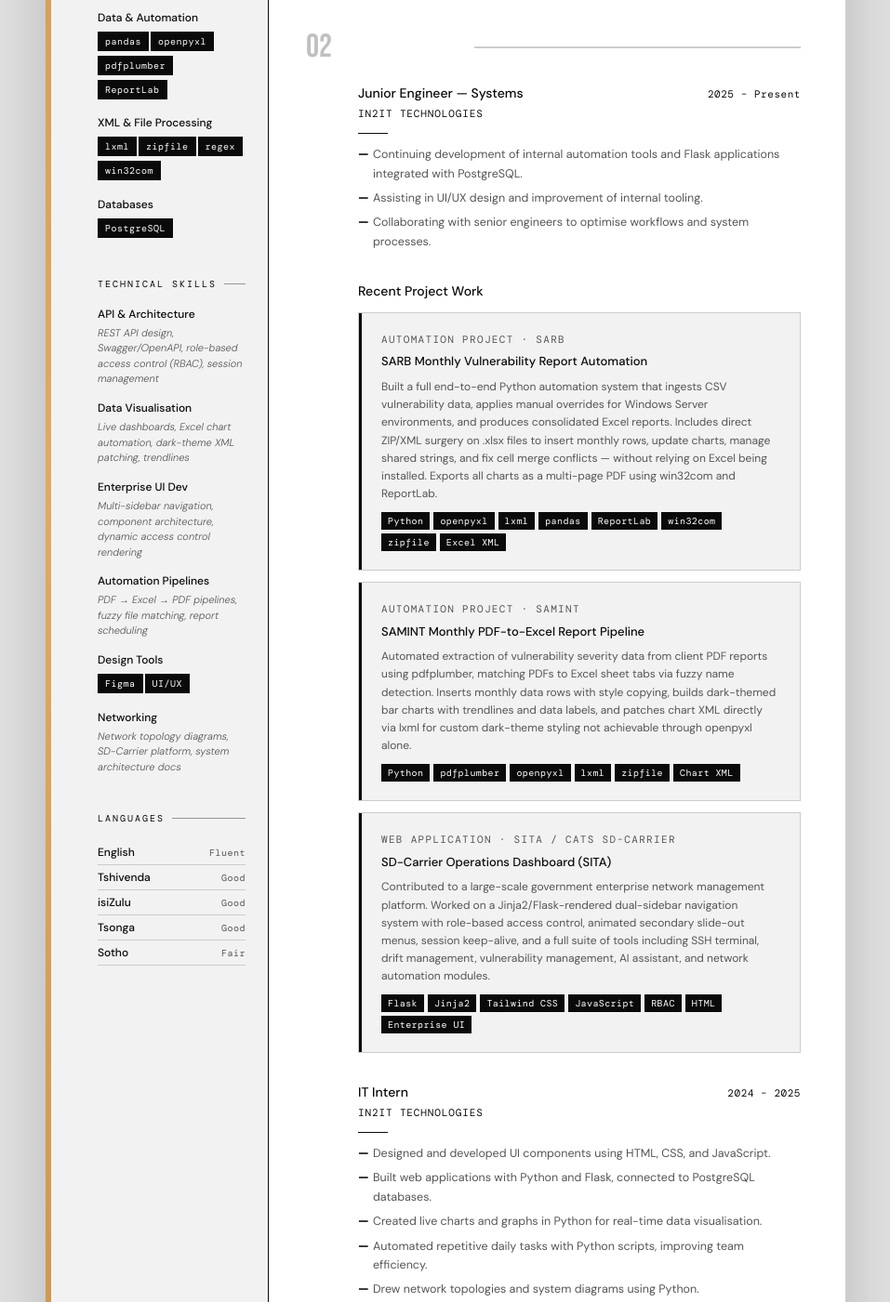
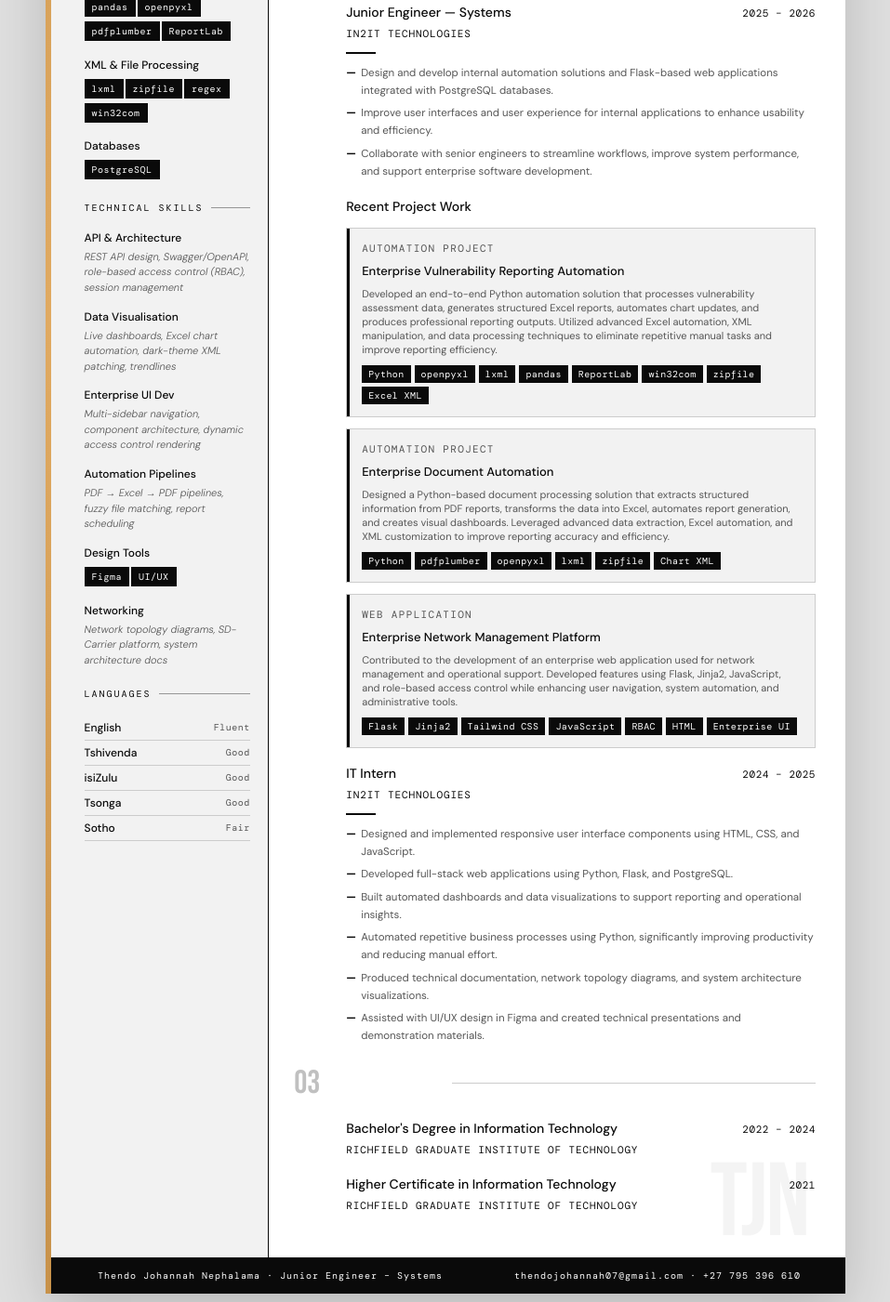
Before and after one commit to Nephalama/Portfolio, a plain HTML site: page template/thendo_resume.html in a window 1280 px wide. Shown: the part 742-2143 px from the top of the page at 93% size, without its empty margins (161-1118 px from the left). Drawn offline with nearby package versions, Linux system fonts and the light colour scheme.

Commit message:
Improve resume layout and formatting

```diff
--- a/template/thendo_resume.html
+++ b/template/thendo_resume.html
@@ -19,10 +19,31 @@
     --tag-text: #ffffff;
   }
 
-  @media print {
-    body { background: white; }
-    .page { box-shadow: none; }
+  @page {
+  size: A4;
+  margin: 8mm;
+}
+
+@media print {
+  body{
+    background:white;
+    padding:0;
+    zoom:0.82;
   }
+
+  .page{
+    width:100%;
+    max-width:none;
+    box-shadow:none;
+    margin:0;
+  }
+
+  .section,
+  .project-box,
+  .exp-item{
+    break-inside:avoid;
+  }
+}
 
   body {
     background: #e0e0e0;
@@ -53,7 +74,7 @@
 
   /* ── HEADER ── */
   .header {
-    padding: 3rem 3rem 2rem 3.5rem;
+    padding:2.1rem 2.2rem 1.4rem 2.6rem;
     border-bottom: 1.5px solid var(--rule);
     display: grid;
     grid-template-columns: 1fr auto;
@@ -116,13 +137,13 @@
 
   /* ── SIDEBAR ── */
   .sidebar {
-    padding: 2.5rem 1.5rem 2.5rem 3.5rem;
+    padding:1.7rem 1.2rem 1.7rem 2.6rem;
     border-right: 1.5px solid var(--ink);
     background: #f2f2f2;
   }
 
   .sidebar-section {
-    margin-bottom: 2.5rem;
+    margin-bottom:1.3rem;
   }
 
   .sidebar-label {
@@ -192,11 +213,11 @@
 
   /* ── MAIN COLUMN ── */
   .main {
-    padding: 2.5rem 3rem 2.5rem 2.5rem;
+    padding:1.7rem 2rem 1.7rem 1.7rem;
   }
 
   .section {
-    margin-bottom: 2.5rem;
+    margin-bottom:1.3rem;
   }
 
   .section-header {
@@ -231,7 +252,7 @@
 
   /* Profile */
   .profile-text {
-    font-size: 13.5px;
+    font-size: 12.5px;
     color: var(--muted);
     line-height: 1.75;
     padding-left: 3.5rem;
@@ -242,7 +263,7 @@
 
   /* Experience */
   .exp-item {
-    margin-bottom: 2rem;
+    margin-bottom:1.1rem;
     padding-left: 3.5rem;
   }
 
@@ -288,7 +309,7 @@
   }
 
   ul.bullets li {
-    font-size: 12.5px;
+    font-size: 11.5px;
     color: var(--muted);
     line-height: 1.65;
     padding-left: 1rem;
@@ -308,7 +329,7 @@
   .project-box {
     background: #f2f2f2;
     color: var(--ink);
-    padding: 1.25rem 1.5rem;
+    padding:.8rem 1rem;
     margin-bottom: 0.75rem;
     position: relative;
     border: 1px solid #cccccc;
@@ -339,9 +360,9 @@
   }
 
   .project-box-desc {
-    font-size: 12px;
+    font-size: 11px;
     color: var(--muted);
-    line-height: 1.6;
+    line-height:1.35;
   }
 
   .project-tags {
@@ -537,7 +558,7 @@
           <div class="section-rule"></div>
         </div>
         <p class="profile-text">
-          Detail-oriented IT graduate with hands-on experience building dynamic web applications and automating complex business processes. Passionate about clean code, intuitive design, and modern development. Proven ability to deliver creative, user-focused solutions under pressure — including large-scale government enterprise systems.
+          Information Technology graduate with professional experience developing enterprise web applications, automation solutions, and data-processing tools. Skilled in Python, Flask, PostgreSQL, JavaScript, and process automation with a passion for building efficient, scalable software.
         </p>
       </section>
 
@@ -553,14 +574,14 @@
         <div class="exp-item">
           <div class="exp-header">
             <div class="exp-role">Junior Engineer — Systems</div>
-            <div class="exp-date">2025 – Present</div>
+            <div class="exp-date">2025 – 2026</div>
           </div>
           <div class="exp-company">In2IT Technologies</div>
           <div class="exp-divider"></div>
           <ul class="bullets">
-            <li>Continuing development of internal automation tools and Flask applications integrated with PostgreSQL.</li>
-            <li>Assisting in UI/UX design and improvement of internal tooling.</li>
-            <li>Collaborating with senior engineers to optimise workflows and system processes.</li>
+            <li>Design and develop internal automation solutions and Flask-based web applications integrated with PostgreSQL databases.</li>
+            <li>Improve user interfaces and user experience for internal applications to enhance usability and efficiency.</li>
+            <li>Collaborate with senior engineers to streamline workflows, improve system performance, and support enterprise software development.</li>
           </ul>
         </div>
 
@@ -571,10 +592,10 @@
           </div>
 
           <div class="project-box">
-            <div class="project-box-title">Automation Project · SARB</div>
-            <div class="project-box-name">SARB Monthly Vulnerability Report Automation</div>
+            <div class="project-box-title">Automation Project </div>
+            <div class="project-box-name">Enterprise Vulnerability Reporting Automation</div>
             <div class="project-box-desc">
-              Built a full end-to-end Python automation system that ingests CSV vulnerability data, applies manual overrides for Windows Server environments, and produces consolidated Excel reports. Includes direct ZIP/XML surgery on .xlsx files to insert monthly rows, update charts, manage shared strings, and fix cell merge conflicts — without relying on Excel being installed. Exports all charts as a multi-page PDF using win32com and ReportLab.
+              Developed an end-to-end Python automation solution that processes vulnerability assessment data, generates structured Excel reports, automates chart updates, and produces professional reporting outputs. Utilized advanced Excel automation, XML manipulation, and data processing techniques to eliminate repetitive manual tasks and improve reporting efficiency.
             </div>
             <div class="project-tags">
               <span class="ptag">Python</span><span class="ptag">openpyxl</span><span class="ptag">lxml</span><span class="ptag">pandas</span><span class="ptag">ReportLab</span><span class="ptag">win32com</span><span class="ptag">zipfile</span><span class="ptag">Excel XML</span>
@@ -582,10 +603,10 @@
           </div>
 
           <div class="project-box">
-            <div class="project-box-title">Automation Project · SAMINT</div>
-            <div class="project-box-name">SAMINT Monthly PDF-to-Excel Report Pipeline</div>
+            <div class="project-box-title">Automation Project </div>
+            <div class="project-box-name">Enterprise Document Automation</div>
             <div class="project-box-desc">
-              Automated extraction of vulnerability severity data from client PDF reports using pdfplumber, matching PDFs to Excel sheet tabs via fuzzy name detection. Inserts monthly data rows with style copying, builds dark-themed bar charts with trendlines and data labels, and patches chart XML directly via lxml for custom dark-theme styling not achievable through openpyxl alone.
+              Designed a Python-based document processing solution that extracts structured information from PDF reports, transforms the data into Excel, automates report generation, and creates visual dashboards. Leveraged advanced data extraction, Excel automation, and XML customization to improve reporting accuracy and efficiency.
             </div>
             <div class="project-tags">
               <span class="ptag">Python</span><span class="ptag">pdfplumber</span><span class="ptag">openpyxl</span><span class="ptag">lxml</span><span class="ptag">zipfile</span><span class="ptag">Chart XML</span>
@@ -593,10 +614,10 @@
           </div>
 
           <div class="project-box">
-            <div class="project-box-title">Web Application · SITA / CATS SD-Carrier</div>
-            <div class="project-box-name">SD-Carrier Operations Dashboard (SITA)</div>
+            <div class="project-box-title">Web Application </div>
+            <div class="project-box-name">Enterprise Network Management Platform</div>
             <div class="project-box-desc">
-              Contributed to a large-scale government enterprise network management platform. Worked on a Jinja2/Flask-rendered dual-sidebar navigation system with role-based access control, animated secondary slide-out menus, session keep-alive, and a full suite of tools including SSH terminal, drift management, vulnerability management, AI assistant, and network automation modules.
+              Contributed to the development of an enterprise web application used for network management and operational support. Developed features using Flask, Jinja2, JavaScript, and role-based access control while enhancing user navigation, system automation, and administrative tools.
             </div>
             <div class="project-tags">
               <span class="ptag">Flask</span><span class="ptag">Jinja2</span><span class="ptag">Tailwind CSS</span><span class="ptag">JavaScript</span><span class="ptag">RBAC</span><span class="ptag">HTML</span><span class="ptag">Enterprise UI</span>
@@ -613,12 +634,12 @@
           <div class="exp-company">In2IT Technologies</div>
           <div class="exp-divider"></div>
           <ul class="bullets">
-            <li>Designed and developed UI components using HTML, CSS, and JavaScript.</li>
-            <li>Built web applications with Python and Flask, connected to PostgreSQL databases.</li>
-            <li>Created live charts and graphs in Python for real-time data visualisation.</li>
-            <li>Automated repetitive daily tasks with Python scripts, improving team efficiency.</li>
-            <li>Drew network topologies and system diagrams using Python.</li>
-            <li>Assisted with Figma designs and created presentation videos for internal use.</li>
+            <li>Designed and implemented responsive user interface components using HTML, CSS, and JavaScript.</li>
+            <li>Developed full-stack web applications using Python, Flask, and PostgreSQL.</li>
+            <li>Built automated dashboards and data visualizations to support reporting and operational insights.</li>
+            <li>Automated repetitive business processes using Python, significantly improving productivity and reducing manual effort.</li>
+            <li>Produced technical documentation, network topology diagrams, and system architecture visualizations.</li>
+            <li>Assisted with UI/UX design in Figma and created technical presentations and demonstration materials.</li>
           </ul>
         </div>
       </section>
```
